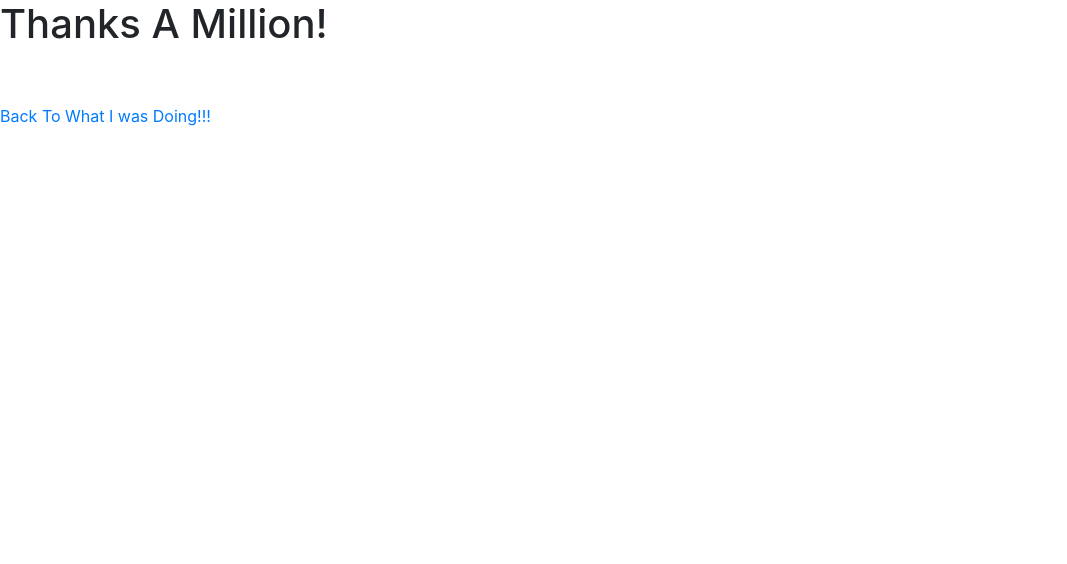
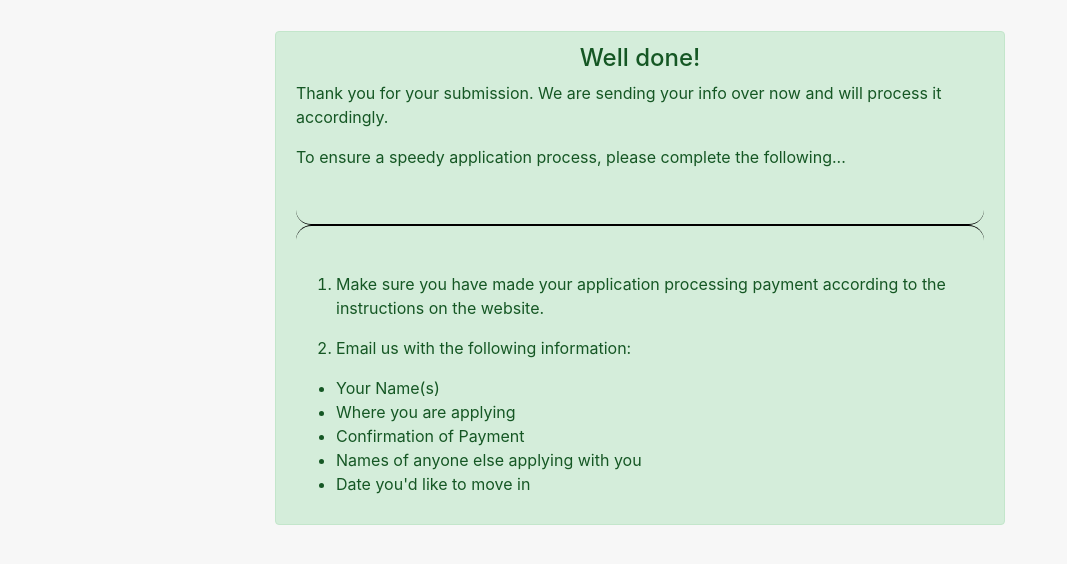
Before and after one commit to kwoulfe/Rental-Application, a plain HTML site: page thankyou.html in a window 1280 px wide. Shown: the whole page, without its empty margins (0-1067 px from the left). Drawn offline with nearby package versions, Linux system fonts and the light colour scheme.

Commit message:
thank you page

```diff
--- a/peteForm.css
+++ b/peteForm.css
@@ -31,3 +31,24 @@ hr:before {
     border-width: 0 0 1px 0;
     border-radius: 20px;
 }
+
+/* Thank YouPage */
+
+.thanksContainer {
+    padding-top: 15px;
+    padding-bottom: 15px;
+    margin-top: 1rem;
+    margin-bottom: 1rem;
+}
+
+.alert-success hr {
+    border-top-color: black
+}
+
+ol li {
+    margin-bottom: 1rem;
+}
+
+.alert-heading {
+    text-align: center;
+}
--- a/thankyou.html
+++ b/thankyou.html
@@ -10,18 +10,52 @@
     <link rel="stylesheet" href="https://stackpath.bootstrapcdn.com/bootstrap/4.4.1/css/bootstrap.min.css" integrity="sha384-Vkoo8x4CGsO3+Hhxv8T/Q5PaXtkKtu6ug5TOeNV6gBiFeWPGFN9MuhOf23Q9Ifjh"
         crossorigin="anonymous">
 
+    <link href="peteForm.css" rel="stylesheet" type="text/css">
+
     <title>Thank You Page</title>
 </head>
 
 <body>
-    <h1>Thanks A Million!</h1>
-
-    <br />
-    <br />
-
-    <p>
-        <a href="https://kevinwoulfe.com">Back To What I was Doing!!!</a>
-    </p>
+    <div class="container thanksContainer">
+        <div class="row justify-content-center">
+            <div class="col-md-8">
+                <div class="alert alert-success" role="alert">
+                    <h4 class="alert-heading">Well done!</h4>
+                    <p>Thank you for your submission. We are sending your info over now and will process it accordingly. </p>
+                    <p>
+                        To ensure a speedy application process, please complete the following...
+                    </p>
+                    <br />
+                    <hr>
+                    <ol>
+                        <li>
+                            Make sure you have made your application processing payment according to the instructions on the website.
+                        </li>
+                        <li>
+                            Email us with the following information:
+                        </li>
+                    </ol>
+                    <ul>
+                        <li>
+                            Your Name(s)
+                        </li>
+                        <li>
+                            Where you are applying
+                        </li>
+                        <li>
+                            Confirmation of Payment
+                        </li>
+                        <li>
+                            Names of anyone else applying with you
+                        </li>
+                        <li>
+                            Date you'd like to move in
+                        </li>
+                    </ul>
+                </div>
+            </div>
+        </div>
+    </div>
 
     <!-- Optional JavaScript -->
     <!-- jQuery first, then Popper.js, then Bootstrap JS -->
```
